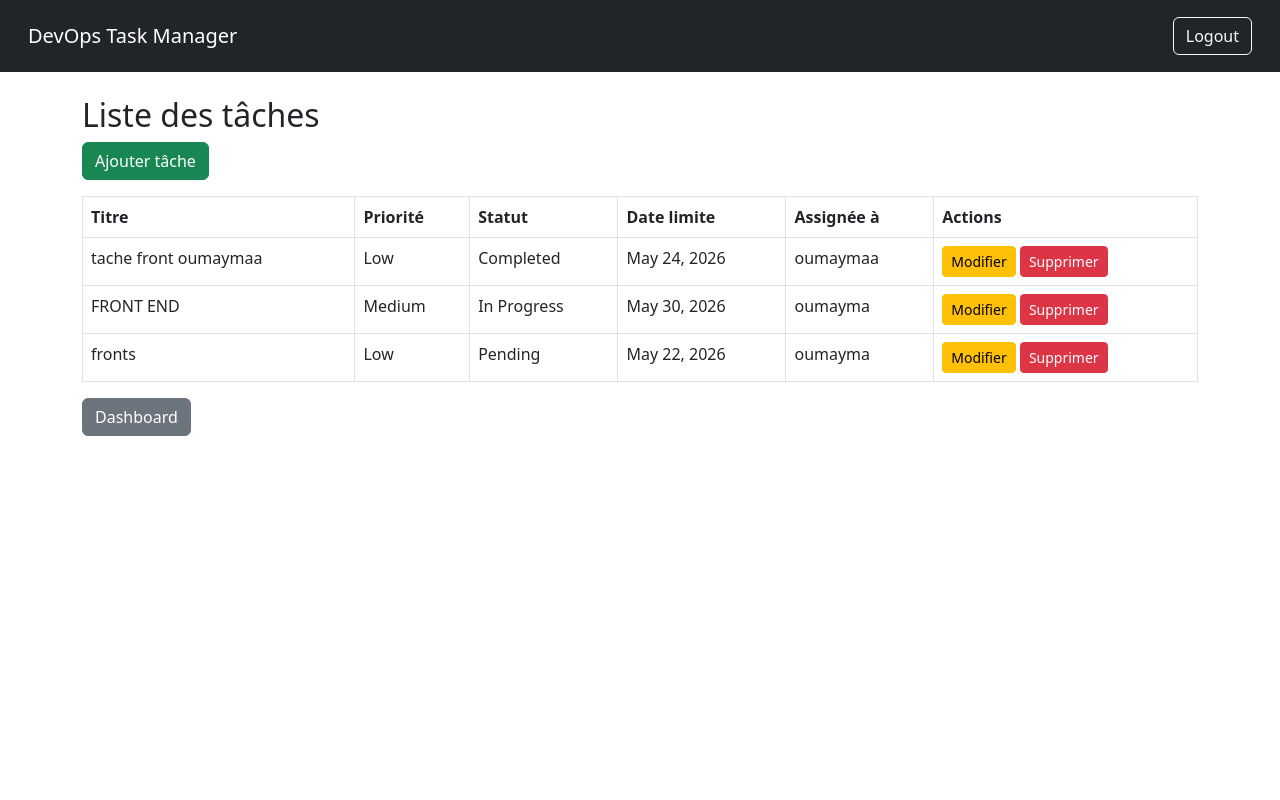
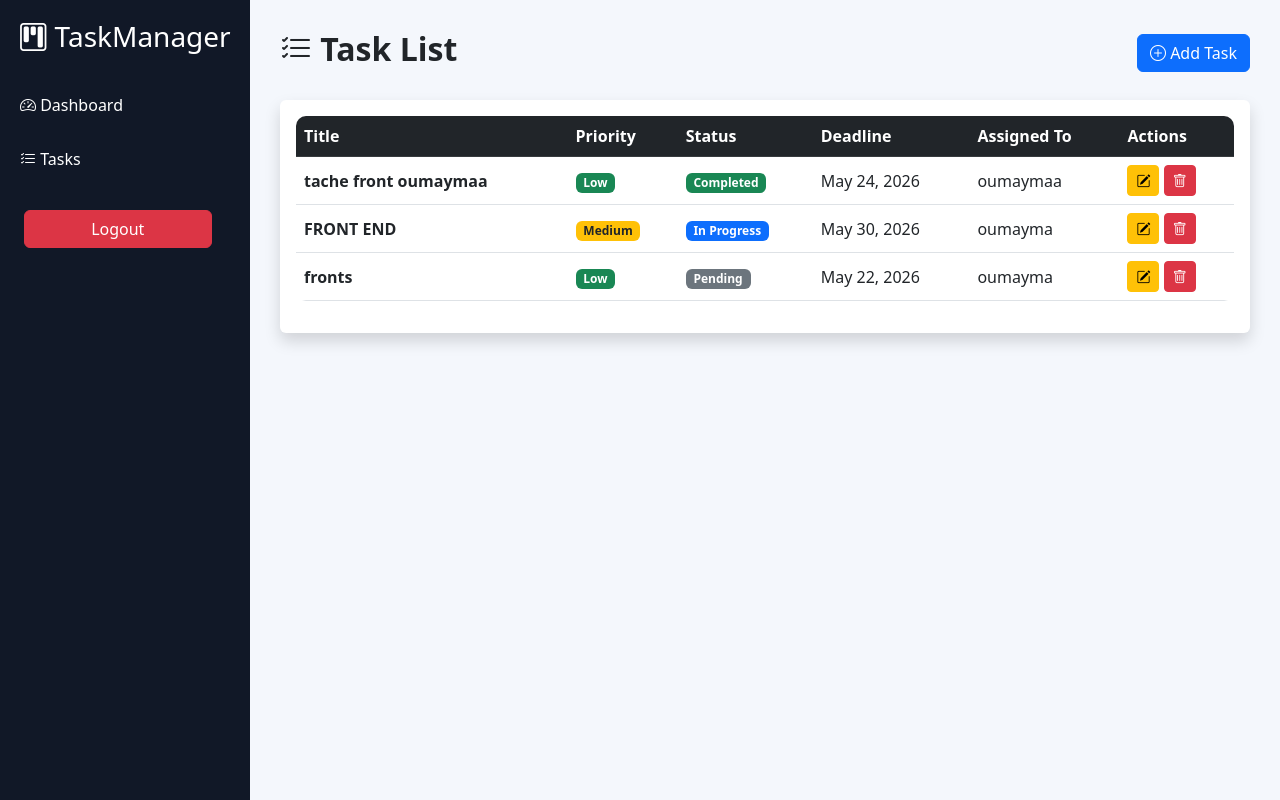
Before and after one commit to oumaymatray7/devops-task-manager, a Django app: page /tasks/ in a window 1280 px wide. Run offline with Django 5.2, Linux system fonts and the light colour scheme; a user stored in the database is signed in; data comes from the database, SQL or seed files in the repository; both versions use the stored data as it was after the commit.

Commit message:
améliorer design

```diff
--- a/templates/tasks/base.html
+++ b/templates/tasks/base.html
@@ -1,28 +1,117 @@
 <!DOCTYPE html>
 <html>
 <head>
-    <title>Task Manager</title>
+    <title>DevOps Task Manager</title>
+
     <link href="https://cdn.jsdelivr.net/npm/bootstrap@5.3.0/dist/css/bootstrap.min.css" rel="stylesheet">
+
+    <link rel="stylesheet"
+    href="https://cdn.jsdelivr.net/npm/bootstrap-icons@1.11.3/font/bootstrap-icons.min.css">
+
+    <style>
+
+        body{
+            background:#f4f7fc;
+        }
+
+        .sidebar{
+            width:250px;
+            height:100vh;
+            position:fixed;
+            background:#111827;
+            color:white;
+            padding-top:20px;
+        }
+
+        .sidebar a{
+            color:white;
+            text-decoration:none;
+            display:block;
+            padding:15px 20px;
+            transition:0.3s;
+        }
+
+        .sidebar a:hover{
+            background:#2563eb;
+        }
+
+        .main-content{
+            margin-left:250px;
+            padding:30px;
+        }
+
+        .card-dashboard{
+            border:none;
+            border-radius:15px;
+            color:white;
+            padding:25px;
+            box-shadow:0 5px 15px rgba(0,0,0,0.1);
+        }
+
+        .bg-blue{
+            background:#2563eb;
+        }
+
+        .bg-green{
+            background:#16a34a;
+        }
+
+        .bg-orange{
+            background:#ea580c;
+        }
+
+        .bg-purple{
+            background:#7c3aed;
+        }
+
+        table{
+            background:white;
+            border-radius:10px;
+            overflow:hidden;
+        }
+
+    </style>
+
 </head>
 
 <body>
 
-<nav class="navbar navbar-dark bg-dark p-3">
-    <div class="container-fluid">
-        <a class="navbar-brand" href="{% url 'dashboard' %}">DevOps Task Manager</a>
+<div class="sidebar">
+
+    <h3 class="text-center mb-4">
+        <i class="bi bi-kanban"></i>
+        TaskManager
+    </h3>
+
+    <a href="{% url 'dashboard' %}">
+        <i class="bi bi-speedometer2"></i>
+        Dashboard
+    </a>
+
+    <a href="{% url 'task_list' %}">
+        <i class="bi bi-list-check"></i>
+        Tasks
+    </a>
 
     {% if user.is_authenticated %}
     <form method="post" action="{% url 'logout' %}">
         {% csrf_token %}
-            <button type="submit" class="btn btn-outline-light">Logout</button>
+
+        <button type="submit"
+        class="btn btn-danger w-75 ms-4 mt-4">
+            Logout
+        </button>
+
     </form>
     {% endif %}
+
 </div>
-</nav>
 
-<div class="container mt-4">
+<div class="main-content">
+
     {% block content %}
     {% endblock %}
+
 </div>
 
 </body>
--- a/templates/tasks/task_list.html
+++ b/templates/tasks/task_list.html
@@ -1,51 +1,172 @@
 {% extends 'tasks/base.html' %}
 
 {% block content %}
-<h2>Liste des tâches</h2>
+
+<div class="d-flex justify-content-between align-items-center mb-4">
+
+    <h2 class="fw-bold">
+        <i class="bi bi-list-check"></i>
+        Task List
+    </h2>
 
     {% if user.is_staff %}
-<a href="{% url 'task_create' %}" class="btn btn-success mb-3">Ajouter tâche</a>
+    <a href="{% url 'task_create' %}" class="btn btn-primary">
+        <i class="bi bi-plus-circle"></i>
+        Add Task
+    </a>
     {% endif %}
 
-<table class="table table-bordered">
+</div>
+
+<div class="card shadow border-0">
+
+    <div class="card-body">
+
+        <table class="table table-hover align-middle">
+
+            <thead class="table-dark">
+
                 <tr>
-        <th>Titre</th>
-        <th>Priorité</th>
-        <th>Statut</th>
-        <th>Date limite</th>
-        <th>Assignée à</th>
+                    <th>Title</th>
+                    <th>Priority</th>
+                    <th>Status</th>
+                    <th>Deadline</th>
+                    <th>Assigned To</th>
                     <th>Actions</th>
                 </tr>
 
+            </thead>
+
+            <tbody>
+
                 {% for task in tasks %}
+
                 <tr>
-        <td>{{ task.title }}</td>
-        <td>{{ task.priority }}</td>
-        <td>{{ task.status }}</td>
-        <td>{{ task.due_date }}</td>
-        <td>{{ task.assigned_to.username }}</td>
+
                     <td>
+                        <strong>{{ task.title }}</strong>
+                    </td>
+
+                    <td>
+
+                        {% if task.priority == 'High' %}
+                        <span class="badge bg-danger">
+                            High
+                        </span>
+
+                        {% elif task.priority == 'Medium' %}
+                        <span class="badge bg-warning text-dark">
+                            Medium
+                        </span>
+
+                        {% else %}
+                        <span class="badge bg-success">
+                            Low
+                        </span>
+                        {% endif %}
+
+                    </td>
+
+                    <td>
+
+                        {% if task.status == 'Completed' %}
+                        <span class="badge bg-success">
+                            Completed
+                        </span>
+
+                        {% elif task.status == 'In Progress' %}
+                        <span class="badge bg-primary">
+                            In Progress
+                        </span>
+
+                        {% else %}
+                        <span class="badge bg-secondary">
+                            Pending
+                        </span>
+                        {% endif %}
+
+                    </td>
+
+                    <td>
+                        {{ task.due_date }}
+                    </td>
+
+                    <td>
+                        {{ task.assigned_to.username }}
+                    </td>
+
+                    <td>
+
                         {% if user.is_staff %}
-<a href="{% url 'task_update' task.id %}" class="btn btn-warning btn-sm">Modifier</a>
-<a href="{% url 'task_delete' task.id %}" class="btn btn-danger btn-sm">Supprimer</a>
+
+                        <a href="{% url 'task_update' task.id %}"
+                        class="btn btn-warning btn-sm">
+                            <i class="bi bi-pencil-square"></i>
+                        </a>
+
+                        <a href="{% url 'task_delete' task.id %}"
+                        class="btn btn-danger btn-sm">
+                            <i class="bi bi-trash"></i>
+                        </a>
+
                         {% else %}
-<form method="post" action="{% url 'update_status' task.id %}">
+
+                        <form method="post"
+                        action="{% url 'update_status' task.id %}">
+
                             {% csrf_token %}
-    <select name="status" class="form-select form-select-sm mb-2">
-        <option value="Pending" {% if task.status == 'Pending' %}selected{% endif %}>Pending</option>
-        <option value="In Progress" {% if task.status == 'In Progress' %}selected{% endif %}>In Progress</option>
-        <option value="Completed" {% if task.status == 'Completed' %}selected{% endif %}>Completed</option>
+
+                            <select name="status"
+                            class="form-select form-select-sm mb-2">
+
+                                <option value="Pending"
+                                {% if task.status == 'Pending' %}selected{% endif %}>
+                                Pending
+                                </option>
+
+                                <option value="In Progress"
+                                {% if task.status == 'In Progress' %}selected{% endif %}>
+                                In Progress
+                                </option>
+
+                                <option value="Completed"
+                                {% if task.status == 'Completed' %}selected{% endif %}>
+                                Completed
+                                </option>
+
                             </select>
 
-    <button type="submit" class="btn btn-primary btn-sm">
-        Update Status
+                            <button type="submit"
+                            class="btn btn-primary btn-sm w-100">
+
+                                Update
+
                             </button>
+
                         </form>
+
                         {% endif %}
+
+                    </td>
+
+                </tr>
+
+                {% empty %}
+
+                <tr>
+                    <td colspan="6" class="text-center">
+                        No tasks found.
                     </td>
                 </tr>
+
                 {% endfor %}
+
+            </tbody>
+
         </table>
 
-<a href="{% url 'dashboard' %}" class="btn btn-secondary">Dashboard</a>
+    </div>
+
+</div>
+
 {% endblock %}
```
Also changed, not shown: templates/tasks/dashboard.html (+36 -13 lines), db.sqlite3. Lines whose indentation alone changed are shown as unchanged.
